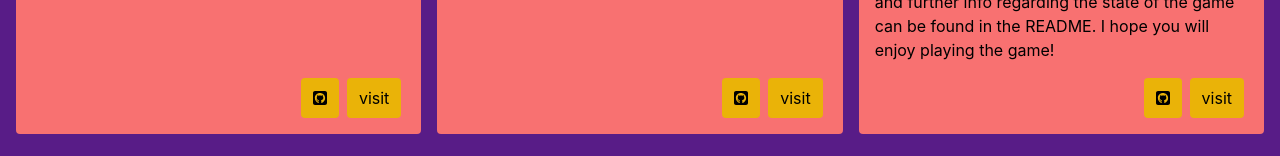
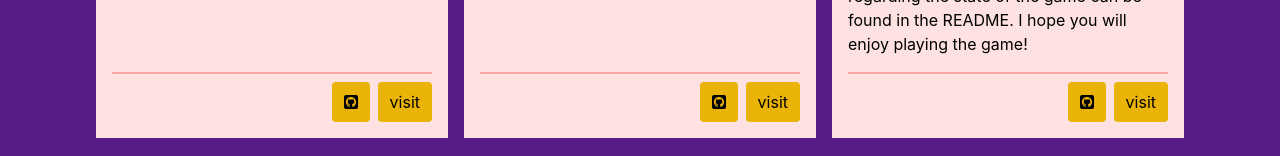
Before and after one commit to shiba517/my-portfolio, a React (Create React App) app in the folder portfolio/: page / in a window 1280 px wide. Shown: the part 1984-2140 px from the top of the page. Built offline with nearby package versions, Linux system fonts and the light colour scheme.

Commit message:
css update

```diff
--- a/portfolio/src/components/Button.jsx
+++ b/portfolio/src/components/Button.jsx
@@ -1,7 +1,7 @@
 export const Button = ( props ) => {
     return (
         <a href={ props.href } target="_blank" rel="noreferrer">
-            <button className="bg-yellow-500 px-3 py-2 mx-1 rounded">{ props.text }</button>
+            <button className={ `${ props.css } bg-yellow-500 px-3 py-2 rounded` }>{ props.text }</button>
         </a>
     )
 }
--- a/portfolio/src/components/MyIcon.jsx
+++ b/portfolio/src/components/MyIcon.jsx
@@ -1,7 +1,7 @@
 export const MyIcon = (props) => {
     return (
-        <a href={props.link} className="mx-1">
-            { props.icon }
-        </a>
+            <a href={props.link} className={`${ props.css } mx-1`} >
+                { props.icon }
+            </a>
     )
 }
--- a/portfolio/src/dataFiles/projects.json
+++ b/portfolio/src/dataFiles/projects.json
@@ -1,29 +1,93 @@
 [
-    {"name": "Kirj", "description": "A gaming website created using React. Gaming, news, and weather data on screen collected via API calling",
-    "url": "https://endearing-pavlova-c21280.netlify.app/", "image": "/assets/images/kirj_image.png", "github": "https://github.com/shiba517/client"
+  {
+    "name": "Kirj",
+    "description": "A gaming website created using React. Gaming, news, and weather data on screen collected via API calling",
+    "url": "https://endearing-pavlova-c21280.netlify.app/",
+    "image": "/assets/images/kirj_image.png",
+    "github": "https://github.com/shiba517/client",
+    "skills": [
+        "JavaScript", "HTML5", "CSS3", "SQL", "React", "Tailwind"
+    ]
   },
-    {"name": "Jibber", "description": "A website targeted at the creatives with a pen. Upload short stories for people from all over the world to read and share. This was created using Python and Django",
-    "url": "https://jibber.onrender.com/", "image": "/assets/images/jibber_image.png", "github": "https://github.com/shiba517/jibber"
+  {
+    "name": "Jibber",
+    "description": "A website targeted at the creatives with a pen. Upload short stories for people from all over the world to read and share. This was created using Python and Django",
+    "url": "https://jibber.onrender.com/",
+    "image": "/assets/images/jibber_image.png",
+    "github": "https://github.com/shiba517/jibber",
+    "skills": [
+        "Python", "HTML5", "CSS3", "SQL", "Django", "MySQL",
+        "Bootstrap"
+    ]
   },
-    {"name": "Bubble Game", "description": "This is a project that I have made because I wanted a taste of what it's like to create a game. I used HTML <canvas> element and mainly coded in JavaScript. The game is not complete and further info regarding the state of the game can be found in the README. I hope you will enjoy playing the game!",
-    "url": "https://shiba517.github.io/bubble_game/", "image": "/assets/images/bubble_game_image.png", "github": "https://github.com/shiba517/bubble_game"
+  {
+    "name": "Bubble Game",
+    "description": "This is a project that I have made because I wanted a taste of what it's like to create a game. I used HTML <canvas> element and mainly coded in JavaScript. The game is not complete and further info regarding the state of the game can be found in the README. I hope you will enjoy playing the game!",
+    "url": "https://shiba517.github.io/bubble_game/",
+    "image": "/assets/images/bubble_game_image.png",
+    "github": "https://github.com/shiba517/bubble_game",
+    "skills": [
+        "JavaScript", "HTML5", "CSS3"
+    ]
   },
-    {"name": "The Memory Game", "description": "This is the project I submitted for my second assignment. Match the cards on top with the overturned cards. It was made with HTML5, CSS, JS and JQuery",
-    "url": "https://shiba517.github.io/MSP2-The-Memory-Game/", "image": "/assets/images/the_memory_game_image.png", "github": "https://github.com/shiba517/MSP2-The-Memory-Game"
+  {
+    "name": "The Memory Game",
+    "description": "This is the project I submitted for my second assignment. Match the cards on top with the overturned cards. It was made with HTML5, CSS, JS and JQuery",
+    "url": "https://shiba517.github.io/MSP2-The-Memory-Game/",
+    "image": "/assets/images/the_memory_game_image.png",
+    "github": "https://github.com/shiba517/MSP2-The-Memory-Game",
+    "skills": [
+        "JavaScript", "HTML5", "CSS3", "Jquery"
+    ]
   },
-    {"name": "Find me Talent", "description": "This is a project that lets you find football talents via filtering and viewing player data in a graphical format. Demonstrates skills in SQL, NoSQL, Python, Pandas, Streamlit, and ELT/ETL.",
-    "url": "https://shiba517-find-me-talent-main-zk90hn.streamlitapp.com/", "image": "/assets/images/find_me_talent_image.png", "github": "https://github.com/shiba517/find-me-talent"
+  {
+    "name": "Find me Talent",
+    "description": "This is a project that lets you find football talents via filtering and viewing player data in a graphical format. Demonstrates skills in SQL, NoSQL, Python, Pandas, Streamlit, and ELT/ETL.",
+    "url": "https://shiba517-find-me-talent-main-zk90hn.streamlitapp.com/",
+    "image": "/assets/images/find_me_talent_image.png",
+    "github": "https://github.com/shiba517/find-me-talent",
+    "skills": [
+        "Python", "SQL"
+    ]
   },
-    {"name": "Secret Underground Lockdown Football Tour", "description": "This was my submission for the my first project at the Code Institute - Full Stack Developer course. It is a basic HTML5 and CSS page",
-    "url": "https://shiba517.github.io/MLSP1-SULFT/", "image": "/assets/images/sulft_card_image.png", "github": "https://github.com/shiba517/MLSP1-SULFT"
+  {
+    "name": "Secret Underground Lockdown Football Tour",
+    "description": "This was my submission for the my first project at the Code Institute - Full Stack Developer course. It is a basic HTML5 and CSS page",
+    "url": "https://shiba517.github.io/MLSP1-SULFT/",
+    "image": "/assets/images/sulft_card_image.png",
+    "github": "https://github.com/shiba517/MLSP1-SULFT",
+    "skills": [
+        "JavaScript", "HTML5", "CSS3"
+    ]
   },
-    {"name": "Portfolio", "description": "This is my personal portfolio. I created this using React and deployed it on netlify.com",
-    "url": "https://boisterous-griffin-71958e.netlify.app/", "image": "/assets/images/personal_website_image.png", "github": "https://github.com/shiba517/portfolio"
+  {
+    "name": "Portfolio",
+    "description": "This is my personal portfolio. I created this using React and deployed it on netlify.com",
+    "url": "https://boisterous-griffin-71958e.netlify.app/",
+    "image": "/assets/images/personal_website_image.png",
+    "github": "https://github.com/shiba517/portfolio",
+    "skills": [
+        "JavaScript", "HTML5", "CSS3", "React", "Tailwind"
+    ]
   },
-    {"name": "Spotify Mood Bot", "description": "A voice recognition project where the bot will give you a playlist from Spotify depending on what you tell him. I created this using JavaScript and React.",
-    "url": "https://poetic-truffle-19c21c.netlify.app/", "image": "/assets/images/spotify_mood_bot_image.png", "github": "https://github.com/shiba517/spotifymoodbot"
+  {
+    "name": "Spotify Mood Bot",
+    "description": "A voice recognition project where the bot will give you a playlist from Spotify depending on what you tell him. I created this using JavaScript and React.",
+    "url": "https://poetic-truffle-19c21c.netlify.app/",
+    "image": "/assets/images/spotify_mood_bot_image.png",
+    "github": "https://github.com/shiba517/spotifymoodbot",
+    "skills": [
+        "JavaScript", "HTML5", "CSS3", "React", "Bootstrap"
+    ]
   },
-    {"name": "Gallery Five", "description": "This is the fourth project I had submitted for my Code Institute - Full Stack Software Developer course. This is a website selling pieces of art. It is a full stack website produced with the use of HTML5, CSS, Bootstrap, JS, JQuery, Django, Heroku and AWS.",
-    "url": "https://gallery-five.herokuapp.com/", "image": "/assets/images/gallery_five_image.png", "github": "https://github.com/shiba517/msp4_gallery_five"
+  {
+    "name": "Gallery Five",
+    "description": "This is the fourth project I had submitted for my Code Institute - Full Stack Software Developer course. This is a website selling pieces of art. It is a full stack website produced with the use of HTML5, CSS, Bootstrap, JS, JQuery, Django, Heroku and AWS.",
+    "url": "https://gallery-five.herokuapp.com/",
+    "image": "/assets/images/gallery_five_image.png",
+    "github": "https://github.com/shiba517/msp4_gallery_five",
+    "skills": [
+        "JavaScript", "Python", "HTML5", "CSS3", "SQL", "Django", "MySQL", "Bootstrap"
+    ]
   }
 ]
--- a/portfolio/src/pages/AboutSection.jsx
+++ b/portfolio/src/pages/AboutSection.jsx
@@ -12,7 +12,7 @@ export const AboutSection = () => {
 
     return (
         <div className="min-h-fit bg-purple-100 pb-8">
-            <div className='container mx-auto'>
+            <div className='container md:px-20 mx-auto'>
                 <MySubHeader title='About me' css='text-red-800'/>
                 <div className="grid grid-cols-1 md:grid-cols-5 ">
                     <div className='col md:col-span-2 mx-auto'>
@@ -23,7 +23,7 @@ export const AboutSection = () => {
                         <div className='flex flex-row text-center'>
                             {aboutJson.map((about) => (
                                 <div
-                                className={`w-full py-1 mx-1 rounded  cursor-pointer ${about.title === aboutTab.title ? "bg-yellow-500 text-black" : "bg-purple-700 hover:bg-purple-900 hover:text-gray-100"}`}
+                                className={`w-full py-1 mx-1 rounded capitalize cursor-pointer ${about.title === aboutTab.title ? "bg-yellow-500 text-black" : "bg-purple-700 hover:bg-purple-900 hover:text-gray-100"}`}
                                 onClick={() => updateAboutTab(about)}>
                                     <p>{ about.title }</p>
                                 </div>
--- a/portfolio/src/pages/ProjectsSection.jsx
+++ b/portfolio/src/pages/ProjectsSection.jsx
@@ -1,19 +1,23 @@
+import { useState } from 'react';
 import { Button } from "../components/Button";
 import { MySubHeader } from "../components/MySubHeader";
 import projectsData from "../dataFiles/projects.json"
 import { FontAwesomeIcon } from '@fortawesome/react-fontawesome'
 import { faLinkedin, faSquareGithub } from '@fortawesome/free-brands-svg-icons'
+import aboutJson from '../dataFiles/about.json'
 
 export const ProjectsSection = () => {
+
+
     return (
         <div className="min-h-screen pb-8 my-custom-bg bg-purple-900 px-4">
-            <div className='container mx-auto'>
+            <div className='container md:px-20 mx-auto'>
                 <MySubHeader title='Projects' />
+
                 {/* Projects */}
-                {/* <div className="flex items-center justify-center flex-col px-4 bg-green-800"> */}
                 <div className="grid grid-cols-3 gap-4">
                 { projectsData.map((project) => (
-                    <div className="col-span-3 bg-red-400 p-4 rounded mb-2 md:col-span-1 flex flex-col">
+                    <div className="col-span-3 bg-red-100 p-4 mb-2 md:col-span-1 flex flex-col hover:md:scale-105 md:transition md:ease-in-out md:delay-150">
                         {/* Project image */}
                         <div>
                             <img src={project.image} alt={ project.name }></img>
@@ -24,9 +28,9 @@ export const ProjectsSection = () => {
                             <p className=" text-left">{ project.description }</p>
                         </div>
                         {/* Project external links */}
-                        <div className="text-right pt-2">
-                            <Button text={<FontAwesomeIcon icon={faSquareGithub} />} href={ project.github } />
-                            <Button text='visit' href={ project.url } />
+                        <div className="text-right pt-2 border-t-2 border-red-300 mt-2">
+                            <Button text={<FontAwesomeIcon icon={faSquareGithub} />} href={ project.github } css='mr-1 hover:bg-yellow-600' />
+                            <Button text='visit' href={ project.url } css='ml-1 hover:bg-yellow-600' />
                         </div>
                     </div>
                     )) }
```
Also changed, not shown: portfolio/src/components/Filter.jsx (added, +44 -0 lines), portfolio/src/pages/FooterSection.jsx (+5 -5 lines), portfolio/src/pages/HeroSection.jsx (+5 -3 lines). Lines whose indentation alone changed are shown as unchanged.
